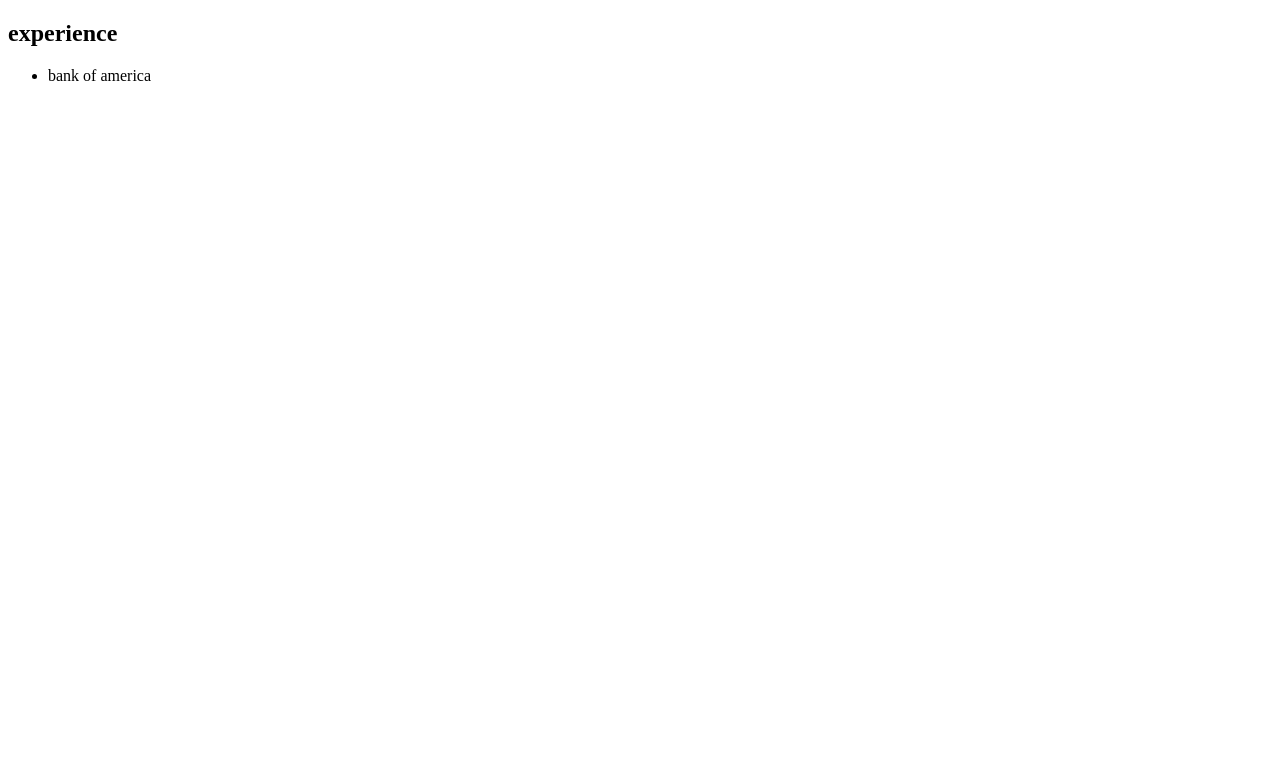
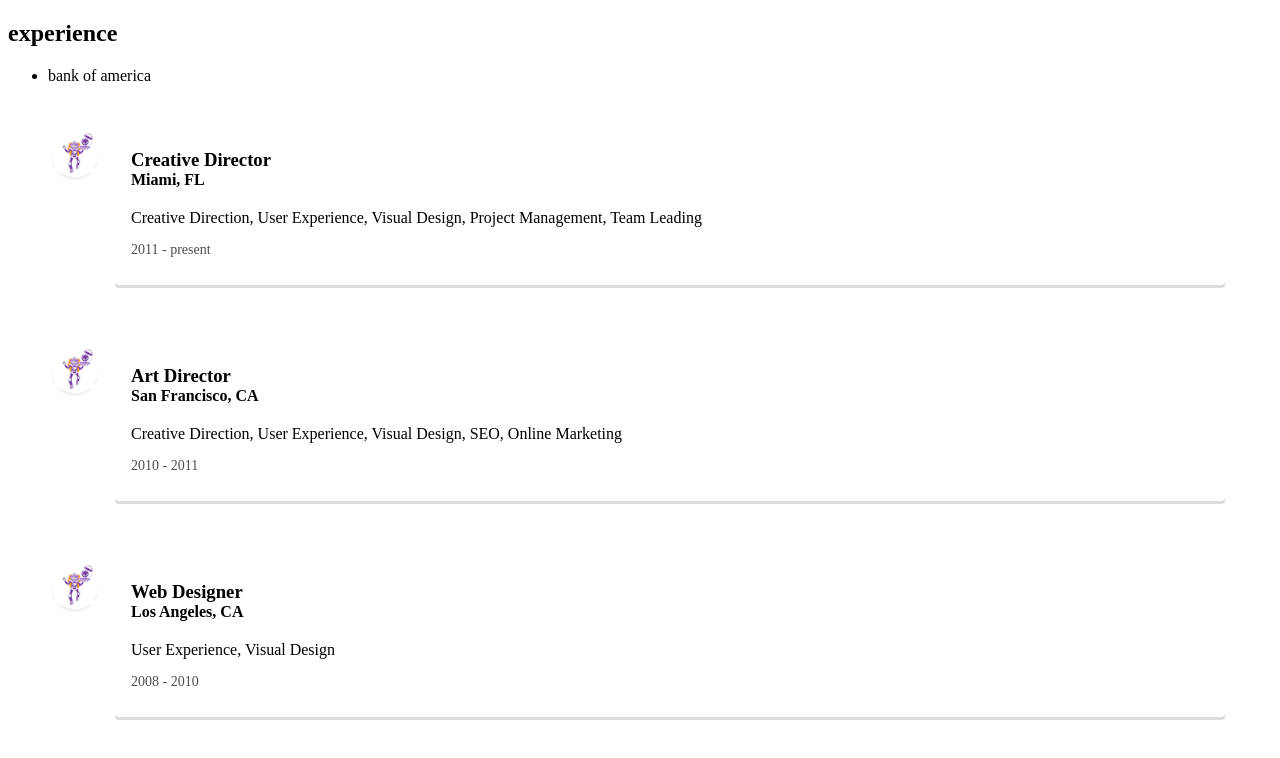
Before and after one commit to asaxena2019/gatsby-chill, a Gatsby site: page /experience in a window 1280 px wide. Built offline with nearby package versions, Linux system fonts and the light colour scheme; Gatsby itself is replaced by a stand-in of ours.

Commit message:
added more components to the education and experience section, fixed projects

```diff
--- a/package.json
+++ b/package.json
@@ -5,6 +5,8 @@
   "version": "0.1.0",
   "author": "Kyle Mathews <mathews.kyle@gmail.com>",
   "dependencies": {
+    "@material-ui/core": "^4.11.0",
+    "@material-ui/lab": "^4.0.0-alpha.56",
     "bootstrap": "^4.5.3",
     "gatsby": "^2.24.91",
     "gatsby-image": "^2.4.21",
@@ -15,6 +17,7 @@
     "gatsby-source-filesystem": "^2.4.0",
     "gatsby-transformer-remark": "^2.9.1",
     "gatsby-transformer-sharp": "^2.5.20",
+    "lodash": "^4.17.20",
     "prop-types": "^15.7.2",
     "react": "^16.12.0",
     "react-bootstrap": "^1.4.0",
@@ -22,7 +25,8 @@
     "react-helmet": "^6.1.0",
     "react-native-underline-tabbar": "^1.3.6",
     "react-typing-effect": "^2.0.4",
-    "react-typist": "^2.0.5"
+    "react-typist": "^2.0.5",
+    "react-vertical-timeline-component": "^3.3.1"
   },
   "devDependencies": {
     "prettier": "2.1.2"
--- a/src/components/layout.css
+++ b/src/components/layout.css
@@ -1,7 +1,7 @@
 html {
   -ms-text-size-adjust: 100%;
   -webkit-text-size-adjust: 100%;
-  font: 112.5%/1.45em Monaco;
+  font: 112.5%/1.45em georgia, serif, sans-serif;
   box-sizing: border-box;
   overflow-y: scroll;
 }
@@ -10,7 +10,7 @@
   -webkit-font-smoothing: antialiased;
   -moz-osx-font-smoothing: grayscale;
   color: hsla(0, 0%, 0%, 0.8);
-  font-family: Monaco;
+  font-family: georgia, serif;
   font-weight: normal;
   word-wrap: break-word;
   font-kerning: normal;
@@ -81,7 +81,8 @@
   padding-top: 0;
   margin-bottom: 1.45rem;
   color: inherit;
-  font-family: Monaco;
+  font-family: -apple-system, BlinkMacSystemFont, Segoe UI, Roboto, Oxygen,
+  Ubuntu, Cantarell, Fira Sans, Droid Sans, Helvetica Neue, sans-serif;
   font-weight: bold;
   text-rendering: optimizeLegibility;
   font-size: 2.25rem;
@@ -126,7 +127,7 @@
 kbd,
 pre,
 samp {
-  font-family: Monaco;
+  font-family: monospace;
   font-size: 1em;
 }
 figure {
@@ -259,7 +260,8 @@
   padding-top: 0;
   margin-bottom: 1.45rem;
   color: inherit;
-  font-family: Monaco;
+  font-family: -apple-system, BlinkMacSystemFont, Segoe UI, Roboto, Oxygen,
+  Ubuntu, Cantarell, Fira Sans, Droid Sans, Helvetica Neue, sans-serif;;
   font-weight: bold;
   text-rendering: optimizeLegibility;
   font-size: 1.62671rem;
@@ -275,7 +277,8 @@
   padding-top: 0;
   margin-bottom: 1.45rem;
   color: inherit;
-  font-family: Monaco;
+  font-family: -apple-system, BlinkMacSystemFont, Segoe UI, Roboto, Oxygen,
+  Ubuntu, Cantarell, Fira Sans, Droid Sans, Helvetica Neue, sans-serif;
   font-weight: bold;
   text-rendering: optimizeLegibility;
   font-size: 1.38316rem;
@@ -291,7 +294,8 @@
   padding-top: 0;
   margin-bottom: 1.45rem;
   color: inherit;
-  font-family: Monaco;
+  font-family: -apple-system, BlinkMacSystemFont, Segoe UI, Roboto, Oxygen,
+  Ubuntu, Cantarell, Fira Sans, Droid Sans, Helvetica Neue, sans-serif;
   font-weight: bold;
   text-rendering: optimizeLegibility;
   font-size: 1rem;
@@ -307,7 +311,8 @@
   padding-top: 0;
   margin-bottom: 1.45rem;
   color: inherit;
-  font-family: Monaco;
+  font-family: -apple-system, BlinkMacSystemFont, Segoe UI, Roboto, Oxygen,
+  Ubuntu, Cantarell, Fira Sans, Droid Sans, Helvetica Neue, sans-serif;
   font-weight: bold;
   text-rendering: optimizeLegibility;
   font-size: 0.85028rem;
@@ -323,7 +328,8 @@
   padding-top: 0;
   margin-bottom: 1.45rem;
   color: inherit;
-  font-family: Monaco;
+  font-family: -apple-system, BlinkMacSystemFont, Segoe UI, Roboto, Oxygen,
+  Ubuntu, Cantarell, Fira Sans, Droid Sans, Helvetica Neue, sans-serif;
   font-weight: bold;
   text-rendering: optimizeLegibility;
   font-size: 0.78405rem;
@@ -561,7 +567,8 @@
 code {
   background-color: hsla(0, 0%, 0%, 0.04);
   border-radius: 3px;
-  font-family: Monaco;
+  font-family: "SFMono-Regular", Consolas, "Roboto Mono", "Droid Sans Mono",
+  "Liberation Mono", Menlo, Courier, monospace;
   padding: 0;
   padding-top: 0.2em;
   padding-bottom: 0.2em;
--- a/src/pages/experience.js
+++ b/src/pages/experience.js
@@ -1,5 +1,8 @@
 import React from "react"
 import ExpData from "../../content/experience.yaml"
+import { VerticalTimeline, VerticalTimelineElement }  from 'react-vertical-timeline-component';
+import 'react-vertical-timeline-component/style.min.css';
+import Image from "../components/image"
 
 const Experience = () => (
   <div>
@@ -9,6 +12,44 @@
         return <li key={`content_item_${index}`}>{data.item}</li>
       })}
     </ul>
+    <VerticalTimeline animate={false} layout={'1-column-left'}>
+  <VerticalTimelineElement
+    className="vertical-timeline-element--work"
+    date="2011 - present"
+    iconStyle={{ background: 'rgb(33, 150, 243)', color: '#fff' }}
+    icon={<Image />}
+  >
+    <h3 className="vertical-timeline-element-title">Creative Director</h3>
+    <h4 className="vertical-timeline-element-subtitle">Miami, FL</h4>
+    <p>
+      Creative Direction, User Experience, Visual Design, Project Management, Team Leading
+    </p>
+  </VerticalTimelineElement>
+  <VerticalTimelineElement
+    className="vertical-timeline-element--work"
+    date="2010 - 2011"
+    iconStyle={{ background: 'rgb(33, 150, 243)', color: '#fff' }}
+    icon={<Image />}
+  >
+    <h3 className="vertical-timeline-element-title">Art Director</h3>
+    <h4 className="vertical-timeline-element-subtitle">San Francisco, CA</h4>
+    <p>
+      Creative Direction, User Experience, Visual Design, SEO, Online Marketing
+    </p>
+  </VerticalTimelineElement>
+  <VerticalTimelineElement
+    className="vertical-timeline-element--work"
+    date="2008 - 2010"
+    iconStyle={{ background: 'rgb(33, 150, 243)', color: '#fff' }}
+    icon={<Image />}
+  >
+    <h3 className="vertical-timeline-element-title">Web Designer</h3>
+    <h4 className="vertical-timeline-element-subtitle">Los Angeles, CA</h4>
+    <p>
+      User Experience, Visual Design
+    </p>
+  </VerticalTimelineElement>
+</VerticalTimeline>
   </div>
 )
 
--- a/src/pages/index.js
+++ b/src/pages/index.js
@@ -2,6 +2,7 @@
 
 import Layout from "../components/layout"
 import SEO from "../components/seo"
+import 'bootstrap/dist/css/bootstrap.min.css';
 
 import ReactTypingEffect from 'react-typing-effect'
 import Intro from "./intro"
@@ -14,7 +15,7 @@
   <Layout>
     <SEO title="Home" />
     <h1>
-      hi! i'm <ReactTypingEffect text={["anushka", "an innovator", "an engineer"]} typingDelay={1000} eraseDelay={1000}/>
+      hi! i'm <ReactTypingEffect text={["anushka", "a learner", "an engineer"]} typingDelay={1000} eraseDelay={1000}/>
     </h1>
     <section id="#intro">
       <Intro />
```
Also changed, not shown: content/projects.yaml (+8 -0 lines), src/pages/education.js (+20 -0 lines), src/pages/projects.js (+27 -3 lines), 1 other file.
